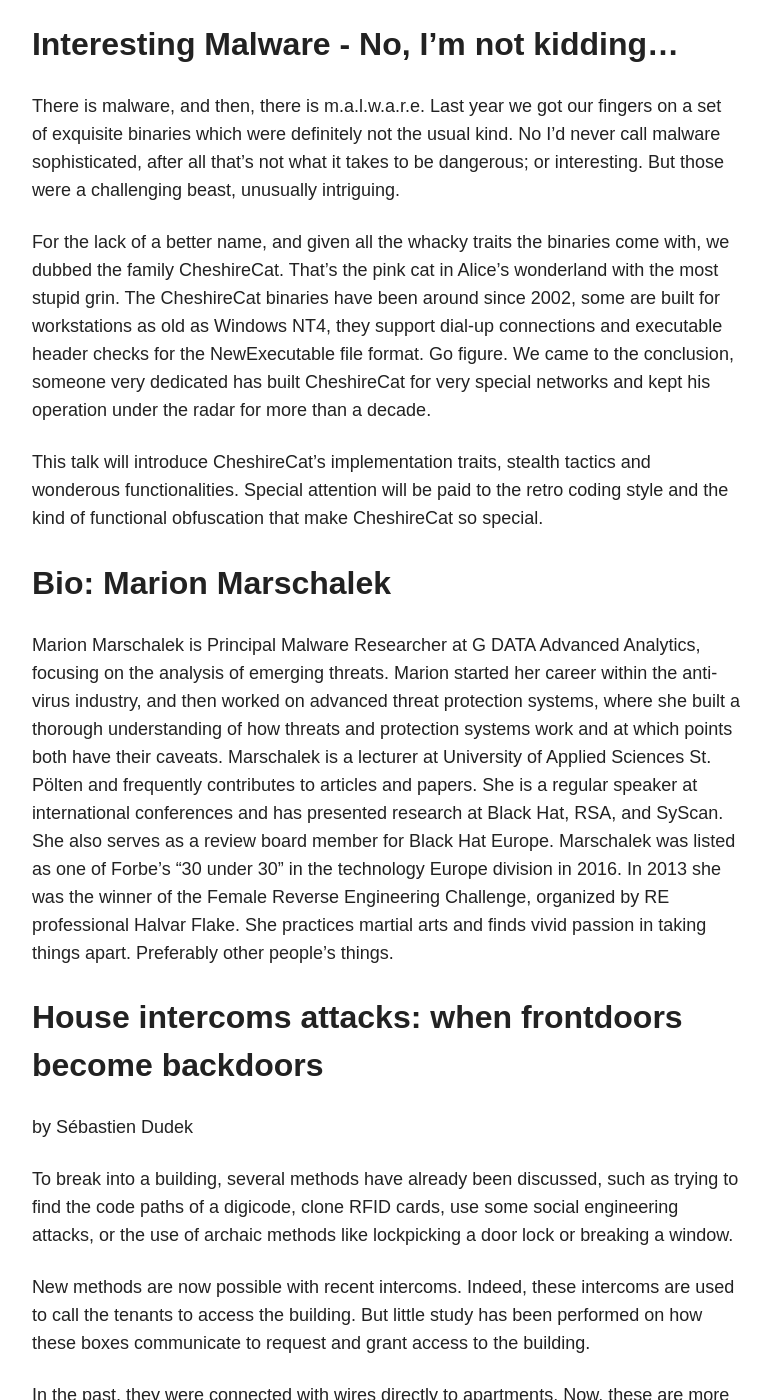
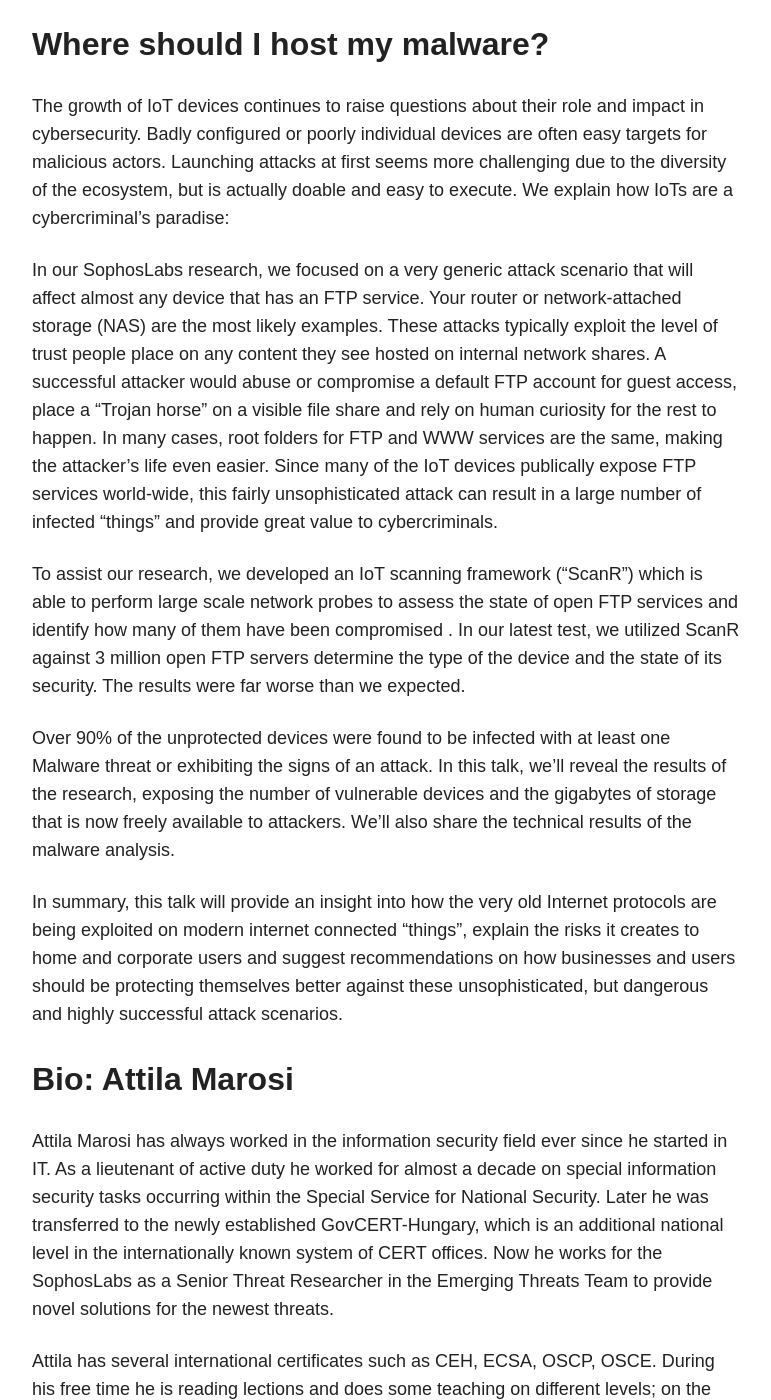
Before and after one commit to adulau/hack-lu-2016, a Jekyll site: the page built from talks/index.md, in a window 1280 px wide and 1400 px high, scrolled down 3265 px. Shown: the whole window, without its empty margins (254-1025 px from the left). Built offline with Jekyll 4.4.1, drawn with Linux system fonts in a browser that asks for light colours; nearby versions of some CDN libraries; some of the changed text lies outside the part shown.

Commit message:
Add Attila

```diff
--- a/talks/index.md
+++ b/talks/index.md
@@ -46,6 +46,27 @@
 ---------------
 
 Is the founder and CTO of NETDB.IO , a search engine of internet of things focused in info-security research. He likes Bitcoin Industry, Open Source and framework development and gave various presentations on security conferences like EkoParty. Interested machine learning for mobile, Internet of Things (IoT) devices and industrial systems used in critical infrastructure networks. Sport-coder!
+
+
+Where should I host my malware?
+-------------------------------
+
+The growth of IoT devices continues to raise questions about their role and impact in cybersecurity. Badly configured or poorly individual devices are often easy targets for malicious actors. Launching attacks at first seems more challenging due to the diversity of the ecosystem, but is actually doable and easy to execute. We explain how IoTs are a cybercriminal’s paradise:
+
+In our SophosLabs research, we focused on a very generic attack scenario that will affect almost any device that has an FTP service. Your router or network-attached storage (NAS) are the most likely examples. These attacks typically exploit the level of trust people place on any content they see hosted on internal network shares. A successful attacker would abuse or compromise a default FTP account for guest access, place a “Trojan horse” on a visible file share and rely on human curiosity for the rest to happen. In many cases, root folders for FTP and WWW services are the same, making the attacker’s life even easier. Since many of the IoT devices publically expose FTP services world-wide, this fairly unsophisticated attack can result in a large number of infected “things” and provide great value to cybercriminals.
+
+To assist our research, we developed an IoT scanning framework (“ScanR”) which is able to perform large scale network probes to assess the state of open FTP services and identify how many of them have been compromised . In our latest test, we utilized ScanR against 3 million open FTP servers determine the type of the device and the state of its security. The results were far worse than we expected.
+
+Over 90% of the unprotected devices were found to be infected with at least one Malware threat or exhibiting the signs of an attack. In this talk, we’ll reveal the results of the research, exposing the number of vulnerable devices and the gigabytes of storage that is now freely available to attackers. We’ll also share the technical results of the malware analysis.
+
+In summary, this talk will provide an insight into how the very old Internet protocols are being exploited on modern internet connected “things”, explain the risks it creates to home and corporate users and suggest recommendations on how businesses and users should be protecting themselves better against these unsophisticated, but dangerous and highly successful attack scenarios.
+
+Bio: Attila Marosi
+------------------
+
+Attila Marosi has always worked in the information security field ever since he started in IT. As a lieutenant of active duty he worked for almost a decade on special information security tasks occurring within the Special Service for National Security. Later he was transferred to the newly established GovCERT-Hungary, which is an additional national level in the internationally known system of CERT offices. Now he works for the SophosLabs as a Senior Threat Researcher in the Emerging Threats Team to provide novel solutions for the newest threats.
+
+Attila has several international certificates such as CEH, ECSA, OSCP, OSCE. During his free time he is reading lections and does some teaching on different levels; on the top of them for white hat hackers. He presented on many security conferences including hack.lu, DeepSEC, AusCERT, Hacktivity, Troopers, HackerHalted and NullCon.
 
 
 Interesting Malware - No, I'm not kidding...
```
